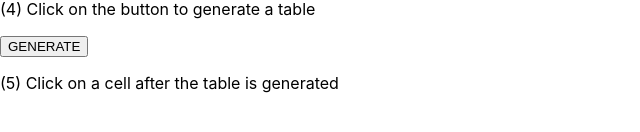
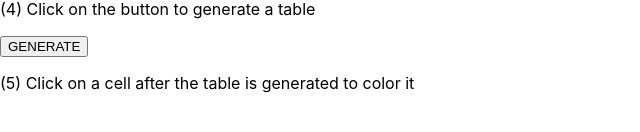
Before and after one commit to chan9367/DOM3React, a React (Create React App) app: page / in a window 1280 px wide. Shown: the part 186-318 px from the top of the page, without its empty margins (0-640 px from the left). Built offline with nearby package versions, Linux system fonts and the light colour scheme.

Commit message:
added instructions

```diff
--- a/src/App.js
+++ b/src/App.js
@@ -142,7 +142,7 @@ class App extends Component {
 
         <div id="table-container">
         </div>
-        <p>(5) Click on a cell after the table is generated</p>
+        <p>(5) Click on a cell after the table is generated to color it</p>
       </>
 
     );
```
